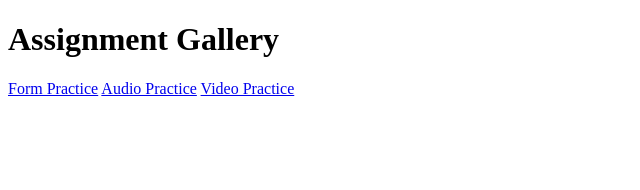
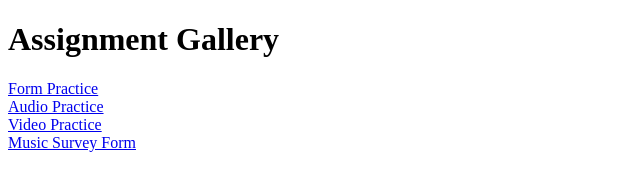
Before and after one commit to JayReeves13/assignment_gallery, a plain HTML site: page index.html in a window 1280 px wide. Shown: the whole page, without its empty margins (0-640 px from the left). Drawn offline with Linux system fonts and the light colour scheme.

Commit message:
Update index.html

```diff
--- a/index.html
+++ b/index.html
@@ -9,9 +9,10 @@
 <body>
 <h1>Assignment Gallery</h1>
 
-<a href="formpractice.html">Form Practice</a>
-<a href="audio.html">Audio Practice</a>
-<a href="video.html">Video Practice</a>
+<a href="formpractice.html">Form Practice</a> <br>
+<a href="audio.html">Audio Practice</a>  <br>
+<a href="video.html">Video Practice</a>  <br>
+  <a href="survey.html">Music Survey Form</a>  <br>
 
 
 
```
